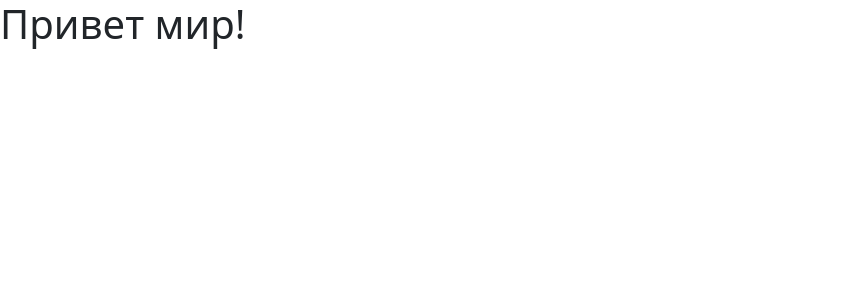
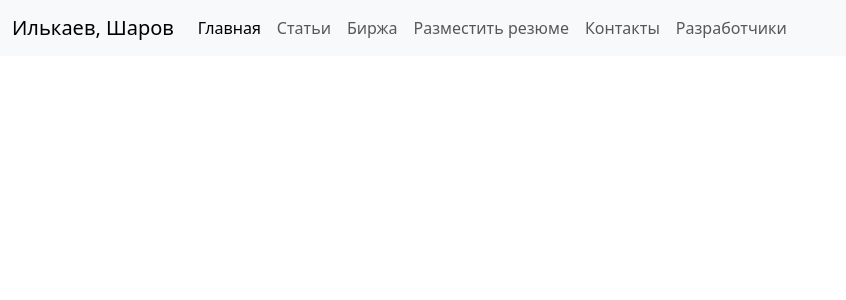
Before and after one commit to tatarPro/ilkaev-sharov, a Flask app: page / in a window 1280 px wide. Shown: the top 300 px of the page, without its empty margins (0-846 px from the left). Run offline with Flask 3, Linux system fonts and the light colour scheme.

Commit message:
Добавил Навбар на главную страницу, с именами разработчиков

```diff
--- a/templates/index.html
+++ b/templates/index.html
@@ -7,7 +7,37 @@
     <link href="https://cdn.jsdelivr.net/npm/bootstrap@5.3.0/dist/css/bootstrap.min.css" rel="stylesheet" integrity="sha384-9ndCyUaIbzAi2FUVXJi0CjmCapSmO7SnpJef0486qhLnuZ2cdeRhO02iuK6FUUVM" crossorigin="anonymous">
   </head>
   <body>
-    <h1>Привет мир!</h1>
+    <nav class="navbar navbar-expand-lg bg-body-tertiary">
+  <div class="container-fluid">
+    <a class="navbar-brand" href="#">Илькаев, Шаров</a>
+    <button class="navbar-toggler" type="button" data-bs-toggle="collapse" data-bs-target="#navbarSupportedContent" aria-controls="navbarSupportedContent" aria-expanded="false" aria-label="Переключатель навигации">
+      <span class="navbar-toggler-icon"></span>
+    </button>
+    <div class="collapse navbar-collapse" id="navbarSupportedContent">
+      <ul class="navbar-nav me-auto mb-2 mb-lg-0">
+        <li class="nav-item">
+          <a class="nav-link active" aria-current="page" href="#">Главная</a>
+        </li>
+        <li class="nav-item">
+          <a class="nav-link" href="#">Статьи</a>
+        </li>
+        <li class="nav-item">
+          <a class="nav-link" href="#">Биржа</a>
+        </li>
+          <li class="nav-item">
+          <a class="nav-link" href="#">Разместить резюме</a>
+        </li>
+           <li class="nav-item">
+          <a class="nav-link" href="#">Контакты</a>
+        </li>
+           <li class="nav-item">
+          <a class="nav-link" href="#">Разработчики</a>
+        </li>
+    </div>
+  </div>
+</nav>
+
+
     <script src="https://cdn.jsdelivr.net/npm/bootstrap@5.3.0/dist/js/bootstrap.bundle.min.js" integrity="sha384-geWF76RCwLtnZ8qwWowPQNguL3RmwHVBC9FhGdlKrxdiJJigb/j/68SIy3Te4Bkz" crossorigin="anonymous"></script>
   </body>
 </html>
```
